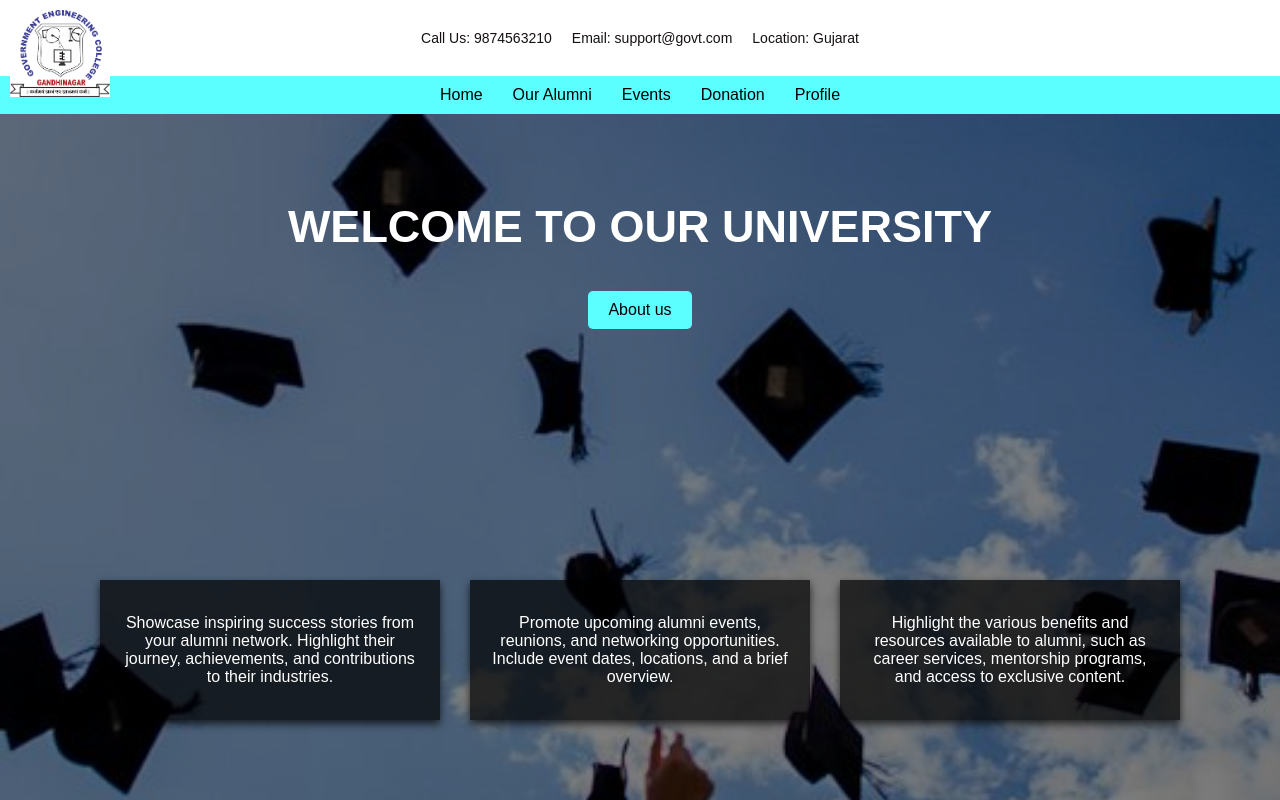
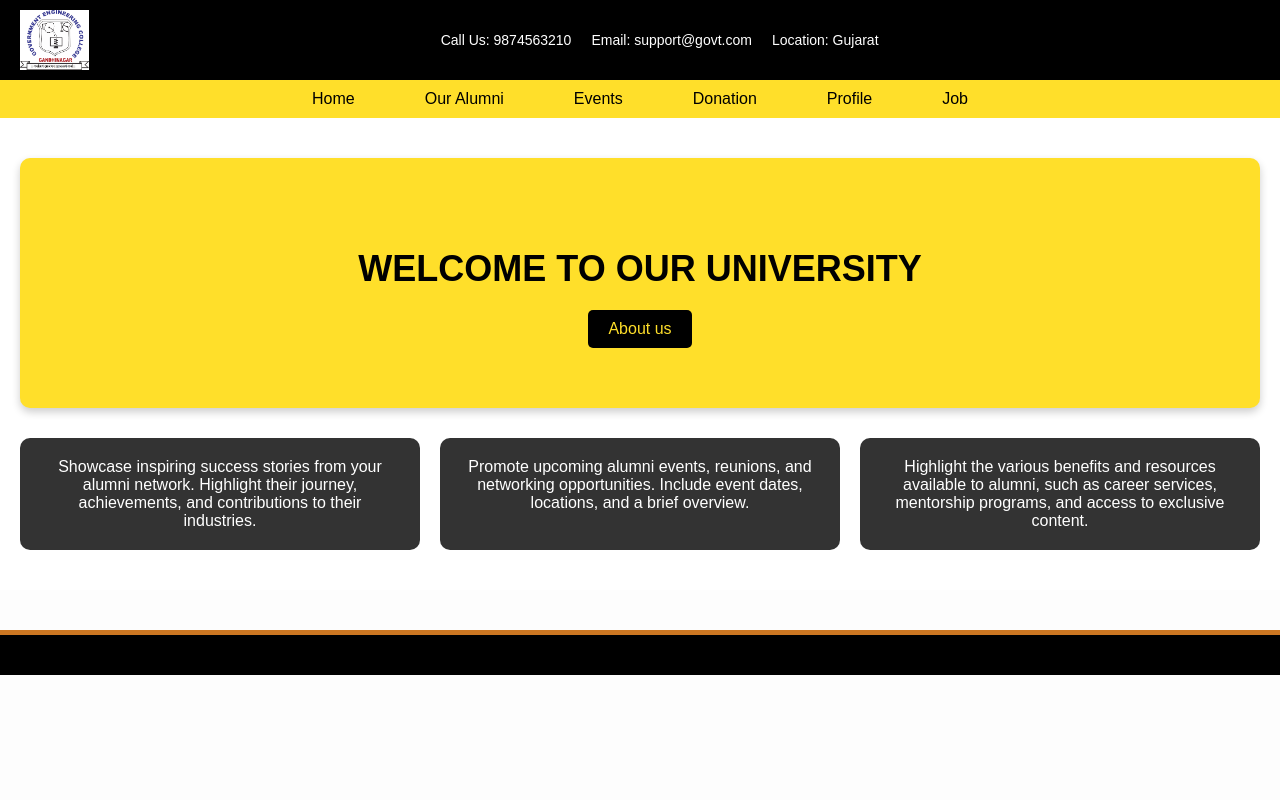
Before and after one commit to Sowmika-Arul/Alumni_Connect, a React (Create React App) app in the folder alumni1/: page /home in a window 1280 px wide. Built offline with nearby package versions, Linux system fonts and the light colour scheme.

Commit message:
Home.css updated

```diff
--- a/alumni1/src/components/Home.css
+++ b/alumni1/src/components/Home.css
@@ -1,240 +1,175 @@
-html, body {
+/* Home.css - Updated Ochre, Black, and White Theme */
+
+/* General Styles */
+body {
+  font-family: 'Arial', sans-serif;
   margin: 0;
   padding: 0;
-    height: 100%;
-    width: 100%;
-    overflow: hidden;
-    font-family: Arial, sans-serif;
+  background-color: #FDFDFD; /* Very light gray/white */
+  color: #333333; /* Dark gray text */
 }
 
-  .App {
-    display: flex;
-    flex-direction: column;
-    height: 100vh;
+a {
+  text-decoration: none;
+  color: inherit;
 }
 
-  /* Header CSS */
+ul {
+  list-style-type: none;
+  margin: 0;
+  padding: 0;
+}
+
+/* Header Styles */
+.header {
+  background-color: #000000; /* Black */
+  color: #ffdf2a; /* Ochre text */
+  padding: 10px 20px;
+  display: flex;
+  justify-content: space-between;
+  align-items: center;
+}
+
 .header-top {
-    background-color: #ffffff;
-    color: rgb(22, 16, 16);
-    padding: 30px 0;
+  display: flex;
+  justify-content: space-between;
+  align-items: center;
+  width: 100%;
+}
+
+.logo {
+  height: 60px;
 }
 
 .contact-info {
   display: flex;
-    flex-direction: row;
-    justify-content: center;
   gap: 20px;
-    align-items: center;
+  font-size: 14px;
+  color: #FFFFFF; /* White text */
 }
 
-  .contact-info span {
-    font-size: 14px;
+.social-media {
+  display: flex;
+  gap: 15px;
+  font-size: 18px;
 }
 
-  /* Navbar */
+.social-media i {
+  cursor: pointer;
+  color: #ffdf2a; /* Ochre icons */
+  transition: color 0.3s ease;
+}
+
+.social-media i:hover {
+  color: #FFFFFF; /* White on hover */
+}
+
+/* Navbar Styles */
 .navbar {
-    background-color: #5cffff;
-    padding: 10px;
+  background-color: #ffdf2a; /* Ochre */
+  padding: 10px 0;
 }
 
 .navbar ul {
-    list-style-type: none;
-    margin: 0;
-    padding: 0;
   display: flex;
   justify-content: center;
+  align-items: center;
+  gap: 30px;
 }
 
-  .navbar ul li {
-    margin: 0 15px;
+.navbar li a {
+  color: #000000; /* Black text */
+  font-size: 16px;
+  padding: 10px 20px;
+  transition: background-color 0.3s ease, color 0.3s ease;
 }
 
-  .navbar ul li a {
-    color: black;
-    text-decoration: none;
-    font-size: 16px;
+.navbar li a:hover {
+  background-color: #000000; /* Black */
+  color: #ffdf2a; /* Ochre */
+  border-radius: 5px;
 }
 
-  .navbar ul li a:hover {
-    text-decoration: underline;
+/* Main Content Styles */
+.main-content {
+  padding: 40px 20px;
+  background-color: #FFFFFF; /* White background */
 }
 
-  .header {
-    position: relative;
+.hero {
+  text-align: center;
+  padding: 60px 20px;
+  background-color: #ffdf2a; /* Ochre */
+  color: #000000; /* Black text */
+  border-radius: 10px;
+  margin-bottom: 30px;
+  box-shadow: 0 4px 8px rgba(0, 0, 0, 0.2); /* Subtle shadow */
 }
 
-  .logo {
-    position: absolute;
-    top: 10px;
-    left: 10px;
-    width: 100px;
-    height: auto;
+.hero h1 {
+  font-size: 36px;
+  margin-bottom: 20px;
 }
 
-
-  .hero {
-    background-image: url('/public/images/Graduation.jpg');
-    background-size: cover;
-    background-position: center;
-    background-repeat: no-repeat;
-    height: 100vh;
-    width: 100vw;
-    font-size:30px;
-    display: flex;
-    flex-direction: column;
-    justify-content: flex-start;
-    align-items: center;
-    color: white;
-    text-align: center;
-    position: relative;
-    z-index: 1;
-    overflow: hidden;
-    padding-top: 50px;
-  }
-
-
-  .hero::before {
-    content: '';
-    position: absolute;
-    top: 0;
-    left: 0;
-    width: 100%;
-    height: 100%;
-    background: rgba(0, 0, 0, 0.5);
-    z-index: -1;
-  }
-
-
 .hero button {
-    background-color:#5cffff; /* Blue color */
-    color: black; /* Text color */
-    border: none; /* Remove default border */
-    padding: 10px 20px; /* Add padding */
-    border-radius: 5px; /* Rounded corners */
-    cursor: pointer; /* Pointer cursor on hover */
-    font-size: 16px; /* Adjust font size */
-    transition: background-color 0.3s ease; /* Smooth transition for background color */
+  background-color: #000000; /* Black */
+  color: #ffdf2a; /* Ochre text */
+  padding: 10px 20px;
+  border: none;
+  border-radius: 5px;
+  font-size: 16px;
+  cursor: pointer;
+  transition: background-color 0.3s ease, color 0.3s ease;
 }
 
 .hero button:hover {
-    background-color:#5cffff; /* Darker blue color on hover */
+  background-color: #CC7722; /* Ochre */
+  color: #000000; /* Black text */
 }
 
-  /* Courses Section */
 .courses {
-    position: absolute;
-    bottom: 10%; /* Position courses section above the footer */
-    left: 50%;
-    transform: translateX(-50%);
   display: flex;
-    justify-content: center;
-    align-items: center;
-    z-index: 2; /* Ensure the courses section is on top */
+  justify-content: space-around;
+  gap: 20px;
 }
 
 .frame-container {
   display: flex;
-    gap: 30px; /* 30px space between the frames */
+  flex-wrap: wrap;
+  gap: 20px;
 }
 
 .black-transparent-frame1,
 .black-transparent-frame2,
 .black-transparent-frame3 {
-    background-color: rgba(0, 0, 0, 0.7);
-    color: white;
-    width: 300px;
-    height: 100px;
-    box-shadow: 0px 4px 8px rgba(0, 0, 0, 0.7);
+  background-color: #333333; /* Dark gray */
+  color: #FFFFFF; /* White text */
   padding: 20px;
+  border-radius: 10px;
+  flex: 1;
+  min-width: 300px;
   text-align: center;
-    display: flex;
-    justify-content: center;
-    align-items: center;
-    position: relative; /* Ensure the frames are positioned relative to their normal position */
-    z-index: 3; /* Ensure the frames are on top of other elements */
+  transition: transform 0.3s ease, background-color 0.3s ease;
 }
 
-  /* Footer CSS */
-  .footer {
-    background-color: #004080;
-    color: white;
-    padding: 10px 0;
-    position: relative; /* Adjust if needed */
-    text-align: center;
-    width: 100%;
-    z-index: 4;
+.black-transparent-frame1:hover,
+.black-transparent-frame2:hover,
+.black-transparent-frame3:hover {
+  transform: scale(1.05);
+  background-color: #000000; /* Black */
 }
 
-  /* Responsive design */
-  @media (max-width: 768px) {
-    .contact-info {
-      flex-direction: column; /* Stack items vertically on smaller screens */
-      align-items: center;
+/* Footer Styles */
+.footer {
+  background-color: #000000; /* Black */
+  color: #CC7722; /* Ochre text */
   text-align: center;
+  padding: 20px 0;
+  margin-top: 40px;
+  border-top: 5px solid #CC7722; /* Ochre border */
 }
 
-    .navbar ul {
-      flex-direction: column; /* Stack items vertically on smaller screens */
-      align-items: center; /* Center align items horizontally */
+.footer p {
+  margin: 0;
+  font-size: 14px;
 }
-
-    .navbar ul li {
-      margin: 10px 0; /* Space between items on smaller screens */
-    }
-
-    .courses {
-      flex-direction: column;
-      align-items: center;
-    }
-
-    .frame-container {
-      flex-direction: column;
-      gap: 20px;
-    }
-  }
-
-  /* Social Media Icons Container */
-  .social-media {
-    display: flex; /* Align items in a row */
-    gap: 20px; /* Space between icons */
-    justify-content: center; /* Center align icons horizontally */
-    align-items: center; /* Center align icons vertically */
-  }
-
-  /* General Icon Style */
-  .icon {
-    font-size: 24px; /* Size of the icons */
-    color: #0074cc; /* Icon color */
-    transition: color 0.3s ease; /* Smooth color transition on hover */
-  }
-
-  /* Envelope Icon */
-  .envelope {
-    font-size: 28px; /* Slightly larger size for envelope icon */
-    color: #0074cc; /* Icon color */
-  }
-
-  /* Location Icon */
-  .location {
-    font-size: 28px; /* Slightly larger size for location icon */
-    color: #00aaff; /* Different color for location icon */
-  }
-
-  /* Phone Icon */
-  .phone {
-    font-size: 28px; /* Slightly larger size for phone icon */
-    color: #00cc99; /* Different color for phone icon */
-  }
-
-  /* Hover Effect */
-  .icon:hover {
-    color: #005fa3; /* Darker color on hover */
-  }
-
-  /* Optional: Add a little more spacing or a border on hover */
-  .icon:hover {
-    color: #005fa3; /* Darker color on hover */
-    transform: scale(1.1); /* Slightly increase size on hover */
-    transition: transform 0.3s ease; /* Smooth transition for scaling */
-  }
--- a/alumni1/src/components/Home.js
+++ b/alumni1/src/components/Home.js
@@ -31,6 +31,7 @@ const Navbar = () => {
         <li><Link to="/events">Events</Link></li>
         <li><a href="/contact">Donation</a></li>
         <li><a href="/profile">Profile</a></li>
+        <li><a href="/profile">Job</a></li>
       </ul>
     </nav>
   );
```
Lines whose indentation alone changed are shown as unchanged.
